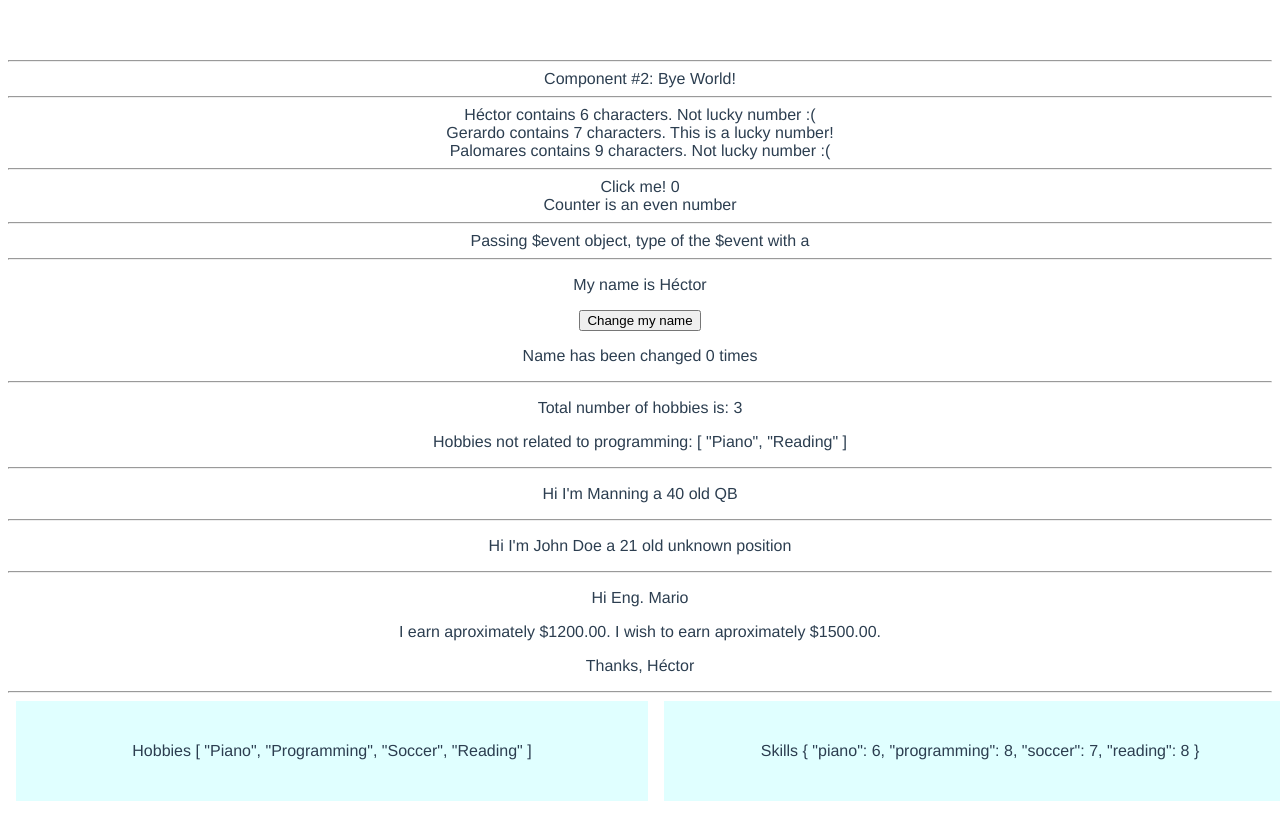
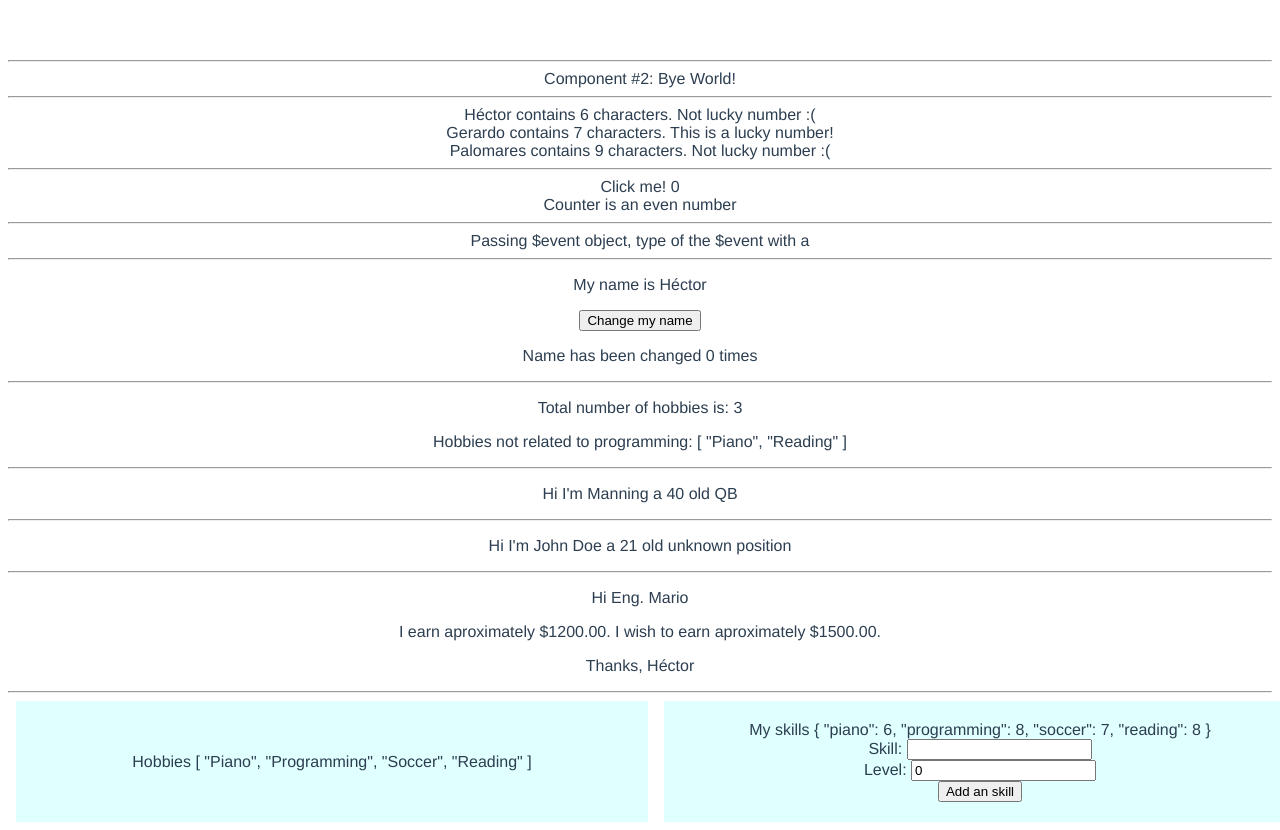
Before and after one commit to hecpalomares/vue-examples, a Vue app in the folder vue-handbook/example-2/: page / in a window 1280 px wide. Before the commit the page ends 809 px from the top, so only its background shows below. Built offline with nearby package versions, Linux system fonts and the light colour scheme.

Commit message:
Add Skills. Learn about reacitvity of objects.

```diff
--- a/vue-handbook/example-2/src/components/components-2/ParentComponent.vue
+++ b/vue-handbook/example-2/src/components/components-2/ParentComponent.vue
@@ -42,7 +42,7 @@ export default {
     justify-content: center;
     flex: 1 0 50%;
     margin: 0 8px;
-    height: 100px;
+    padding: 20px 0;
     background: lightcyan;
   }
 </style>
--- a/vue-handbook/example-2/src/components/components-2/child-components/Hobbies.vue
+++ b/vue-handbook/example-2/src/components/components-2/child-components/Hobbies.vue
@@ -1,5 +1,5 @@
 <template>
-  <div id="hobbies" :style="setBackground">
+  <div id="hobbies">
     {{ title }}
     {{ hobbies }}
   </div>
--- a/vue-handbook/example-2/src/components/components-2/child-components/Skills.vue
+++ b/vue-handbook/example-2/src/components/components-2/child-components/Skills.vue
@@ -1,7 +1,16 @@
 <template>
   <div id="skills">
     {{ title }}
-    {{ skills }}
+    {{ mySkills }}
+    <div>
+      <label>Skill: </label>
+      <input type="text" v-model="skillName"/>
+    </div>
+    <div>
+      <label>Level: </label>
+      <input type="text" v-model="level"/>
+    </div>
+    <button @click="addSkill()">Add an skill</button>
   </div>
 </template>
 
@@ -12,8 +21,30 @@ export default {
   },
   data() {
     return {
-      title: "Skills"
+      title: "My skills",
+      mySkills: {},
+      skillName: '',
+      level: 0
     }
+  },
+  methods: {
+    addSkill() {
+      let newSkill = {}
+      newSkill[this.skillName] = this.level
+      // Vuejs cave-at for reacitvity, see https://vuejs.org/v2/guide/reactivity.html
+      this.mySkills = Object.assign({}, this.mySkills, newSkill)
+    },
+  },
+  mounted() {
+    // Initial Render
+    this.mySkills = Object.assign({}, this.skills)
   }
 }
 </script>
+
+<style>
+  #skills {
+    display: flex;
+    flex-direction: column;
+  }
+</style>
```
